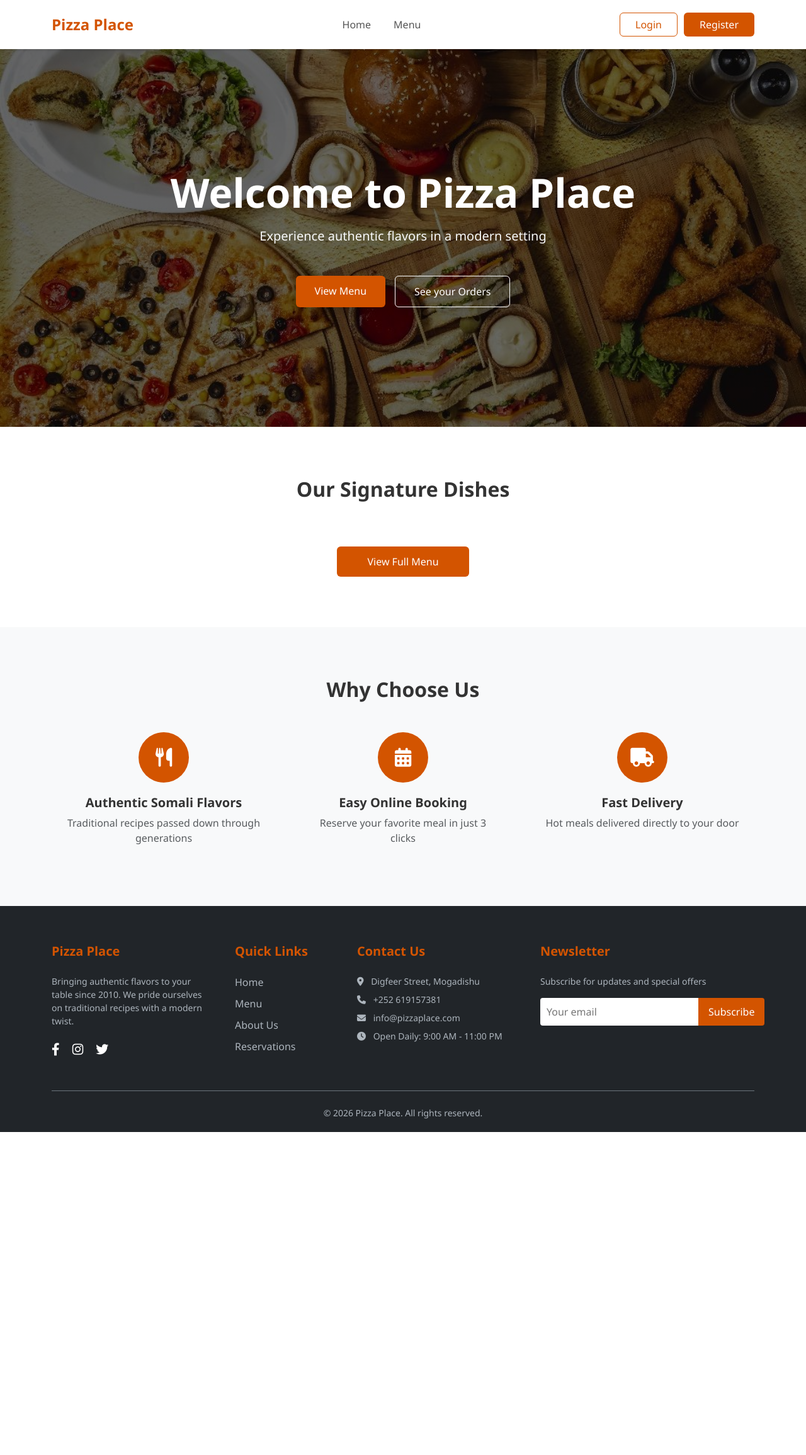
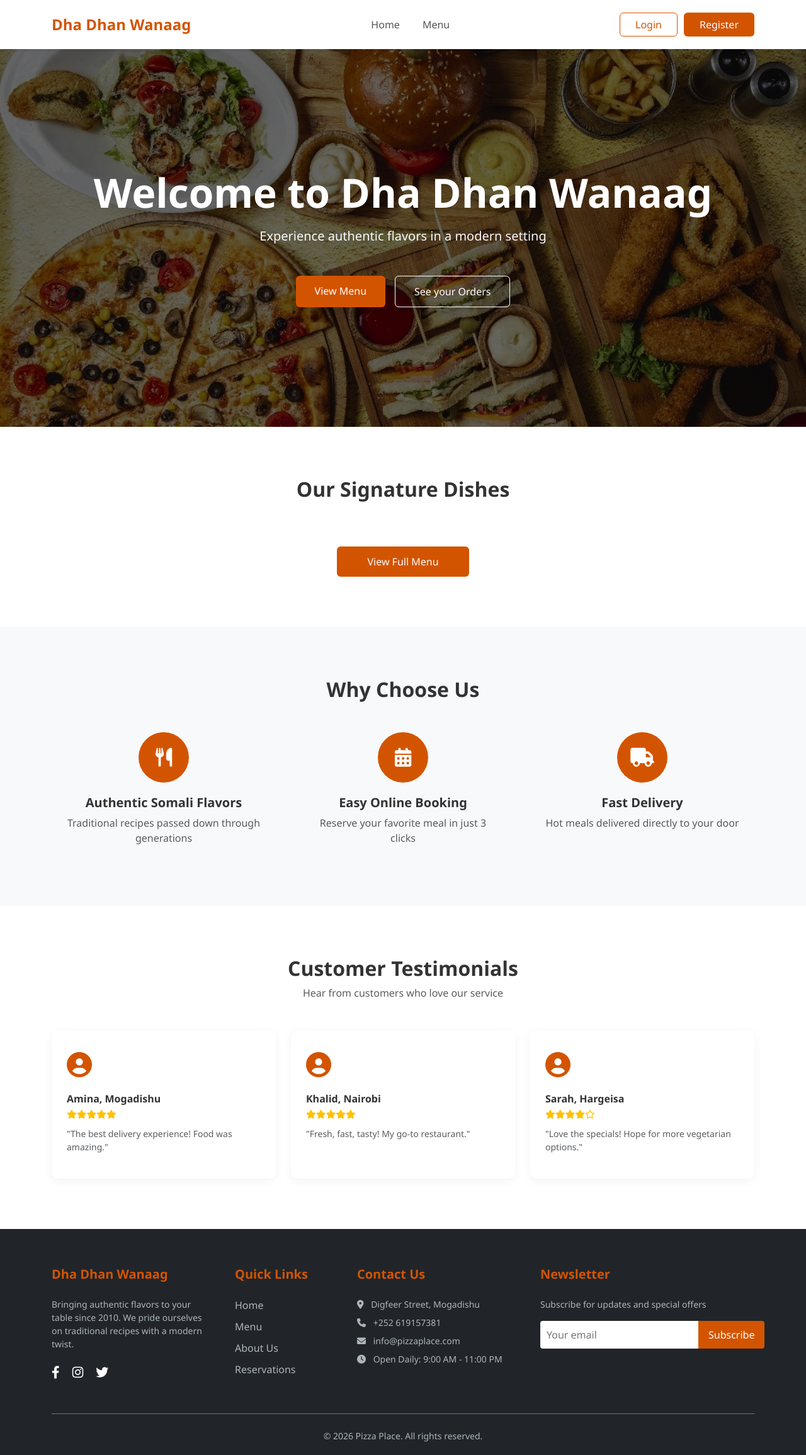
Before and after one commit to Abdalle13/restaurant-management-system-php, a PHP site: page /index.php in a window 1280 px wide. Shown: the whole page at 63% size. Before the commit the page ends 1798 px from the top, so only its background shows below. Run offline with PHP 8.4, Linux system fonts and the light colour scheme; data that the repository does not hold is empty.

Commit message:
Finally commit

```diff
--- a/dashboard/orders/orders.php
+++ b/dashboard/orders/orders.php
@@ -5,7 +5,7 @@ require_admin();
 
 // Get filter parameters
 $status = $_GET['status'] ?? '';
-$date = $_GET['date'] ?? date('Y-m-d');
+$date = $_GET['date'] ?? '';
 
 // Build the query
 $where = [];
--- a/full_menu.php
+++ b/full_menu.php
@@ -189,7 +189,7 @@ $menu_res = $conn->query("SELECT * FROM menu_items WHERE status = 'available' $c
 
     <nav class="navbar navbar-expand-lg bg-white sticky-top py-3 shadow-sm">
         <div class="container">
-            <a class="navbar-brand" href="index.php">Pizza Place</a>
+            <a class="navbar-brand" href="index.php">Dha Dhan Wanaag</a>
             <div class="collapse navbar-collapse justify-content-center">
                 <ul class="navbar-nav">
                     <li class="nav-item"><a class="nav-link" href="index.php">Home</a></li>
@@ -269,7 +269,7 @@ $menu_res = $conn->query("SELECT * FROM menu_items WHERE status = 'available' $c
         <div class="container">
             <div class="row g-5">
                 <div class="col-md-3">
-                    <h5>Pizza Place</h5>
+                    <h5>Dha Dhan Wanaag</h5>
                     <p class="small">Bringing authentic flavors to your table since 2010. We pride ourselves on traditional recipes with a modern twist.</p>
                     <div class="social-icons mt-4">
                         <i class="fab fa-facebook-f text-white me-3"></i>
--- a/index.php
+++ b/index.php
@@ -12,7 +12,7 @@ $menu_res = $conn->query("SELECT * FROM menu_items WHERE status = 'available' LI
 <head>
     <meta charset="UTF-8">
     <meta name="viewport" content="width=device-width, initial-scale=1.0">
-    <title>Pizza Place | Home</title>
+    <title>Home</title>
     <link href="https://cdn.jsdelivr.net/npm/bootstrap@5.3.2/dist/css/bootstrap.min.css" rel="stylesheet">
     <link rel="stylesheet" href="https://cdnjs.cloudflare.com/ajax/libs/font-awesome/6.4.2/css/all.min.css">
     <style>
@@ -61,10 +61,9 @@ $menu_res = $conn->query("SELECT * FROM menu_items WHERE status = 'available' LI
             color: white;
         }
 
-        /* Hero Section - Halkan ayaan ku saxay sawirka galka ku jira */
+        /* Hero Section */
         .hero {
             background: linear-gradient(rgba(0, 0, 0, 0.6), rgba(0, 0, 0, 0.6)), url('assets/images/hero.jpg');
-            /* Hubi in magacu yahay hero-bg.jpg */
             background-size: cover;
             background-position: center;
             height: 600px;
@@ -112,17 +111,18 @@ $menu_res = $conn->query("SELECT * FROM menu_items WHERE status = 'available' LI
             margin: 0 auto 20px;
         }
 
-        /* Dishes Card - Halkan ayaan sawirada ku saxay */
-        .dish-card {
+        /* Dishes Card & Testimonial Cards */
+        .dish-card, .testimonial-card {
             border: none;
             box-shadow: 0 4px 15px rgba(0, 0, 0, 0.05);
             transition: 0.3s;
             height: 100%;
             border-radius: 10px;
             overflow: hidden;
+            background: white;
         }
 
-        .dish-card:hover {
+        .dish-card:hover, .testimonial-card:hover {
             transform: translateY(-5px);
         }
 
@@ -131,8 +131,6 @@ $menu_res = $conn->query("SELECT * FROM menu_items WHERE status = 'available' LI
             width: 100%;
             object-fit: cover;
         }
-
-        /* object-fit wuxuu saxayaa sawirka stretch-ka noqonaya */
 
         .price {
             color: var(--orange);
@@ -151,6 +149,18 @@ $menu_res = $conn->query("SELECT * FROM menu_items WHERE status = 'available' LI
         .btn-order:hover {
             background: var(--orange);
             color: white;
+        }
+
+        /* Testimonial Specific Styles */
+        .testimonial-icon {
+            font-size: 40px;
+            color: var(--orange);
+            margin-bottom: 15px;
+        }
+
+        .stars {
+            color: #ffc107;
+            margin-bottom: 10px;
         }
 
         /* Footer */
@@ -208,7 +218,7 @@ $menu_res = $conn->query("SELECT * FROM menu_items WHERE status = 'available' LI
 
     <nav class="navbar navbar-expand-lg bg-white sticky-top py-3 shadow-sm">
         <div class="container">
-            <a class="navbar-brand" href="index.php">Pizza Place</a>
+            <a class="navbar-brand" href="index.php">Dha Dhan Wanaag</a>
             <div class="collapse navbar-collapse justify-content-center">
                 <ul class="navbar-nav">
                     <li class="nav-item"><a class="nav-link" href="index.php">Home</a></li>
@@ -231,7 +241,7 @@ $menu_res = $conn->query("SELECT * FROM menu_items WHERE status = 'available' LI
 
     <section class="hero">
         <div class="container">
-            <h1 class="display-3 fw-bold mb-3">Welcome to Pizza Place</h1>
+            <h1 class="display-3 fw-bold mb-3">Welcome to Dha Dhan Wanaag</h1>
             <p class="fs-5 mb-5 text-light">Experience authentic flavors in a modern setting</p>
             <div class="d-flex justify-content-center">
                 <a href="full_menu.php" class="btn btn-orange rounded shadow">View Menu</a>
@@ -287,11 +297,44 @@ $menu_res = $conn->query("SELECT * FROM menu_items WHERE status = 'available' LI
         </div>
     </section>
 
+    <section class="section-padding">
+        <div class="container text-center">
+            <h2 class="fw-bold mb-2">Customer Testimonials</h2>
+            <p class="text-muted mb-5">Hear from customers who love our service</p>
+            <div class="row g-4">
+                <div class="col-md-4 text-start">
+                    <div class="testimonial-card p-4">
+                        <div class="testimonial-icon"><i class="fas fa-user-circle"></i></div>
+                        <h6 class="fw-bold mb-1">Amina, Mogadishu</h6>
+                        <div class="stars small"><i class="fas fa-star"></i><i class="fas fa-star"></i><i class="fas fa-star"></i><i class="fas fa-star"></i><i class="fas fa-star"></i></div>
+                        <p class="text-muted small italic">"The best delivery experience! Food was amazing."</p>
+                    </div>
+                </div>
+                <div class="col-md-4 text-start">
+                    <div class="testimonial-card p-4">
+                        <div class="testimonial-icon"><i class="fas fa-user-circle"></i></div>
+                        <h6 class="fw-bold mb-1">Khalid, Nairobi</h6>
+                        <div class="stars small"><i class="fas fa-star"></i><i class="fas fa-star"></i><i class="fas fa-star"></i><i class="fas fa-star"></i><i class="fas fa-star"></i></div>
+                        <p class="text-muted small">"Fresh, fast, tasty! My go-to restaurant."</p>
+                    </div>
+                </div>
+                <div class="col-md-4 text-start">
+                    <div class="testimonial-card p-4">
+                        <div class="testimonial-icon "><i class="fas fa-user-circle"></i></div>
+                        <h6 class="fw-bold mb-1">Sarah, Hargeisa</h6>
+                        <div class="stars small"><i class="fas fa-star"></i><i class="fas fa-star"></i><i class="fas fa-star"></i><i class="fas fa-star"></i><i class="far fa-star"></i></div>
+                        <p class="text-muted small">"Love the specials! Hope for more vegetarian options."</p>
+                    </div>
+                </div>
+            </div>
+        </div>
+    </section>
+
     <footer>
         <div class="container">
             <div class="row g-5">
                 <div class="col-md-3">
-                    <h5>Pizza Place</h5>
+                    <h5>Dha Dhan Wanaag</h5>
                     <p class="small">Bringing authentic flavors to your table since 2010. We pride ourselves on traditional recipes with a modern twist.</p>
                     <div class="social-icons mt-4">
                         <i class="fab fa-facebook-f text-white me-3"></i>
--- a/login.php
+++ b/login.php
@@ -162,7 +162,7 @@ $flash = get_flash();
         <div class="brand-logo shadow-sm">
             <i class="fas fa-utensils"></i>
         </div>
-        <h3> Pizza Place</h3>
+        <h3>Dha Dhan Wanaag</h3>
         <p>Please enter your details</p>
 
         <?php if (!empty($flash)): ?>
--- a/register.php
+++ b/register.php
@@ -107,7 +107,7 @@ $flash = get_flash();
                 <i class="fas fa-user-plus"></i>
             </div>
             <h3 class="fw-bold" style="color: var(--dark-blue);">Create Account</h3>
-            <p class="text-muted small">Join Pizza Place and start ordering today.</p>
+            <p class="text-muted small">Join Dha Dhan Wanaag and start ordering today.</p>
         </div>
 
         <?php if (!empty($flash)): ?>
```
